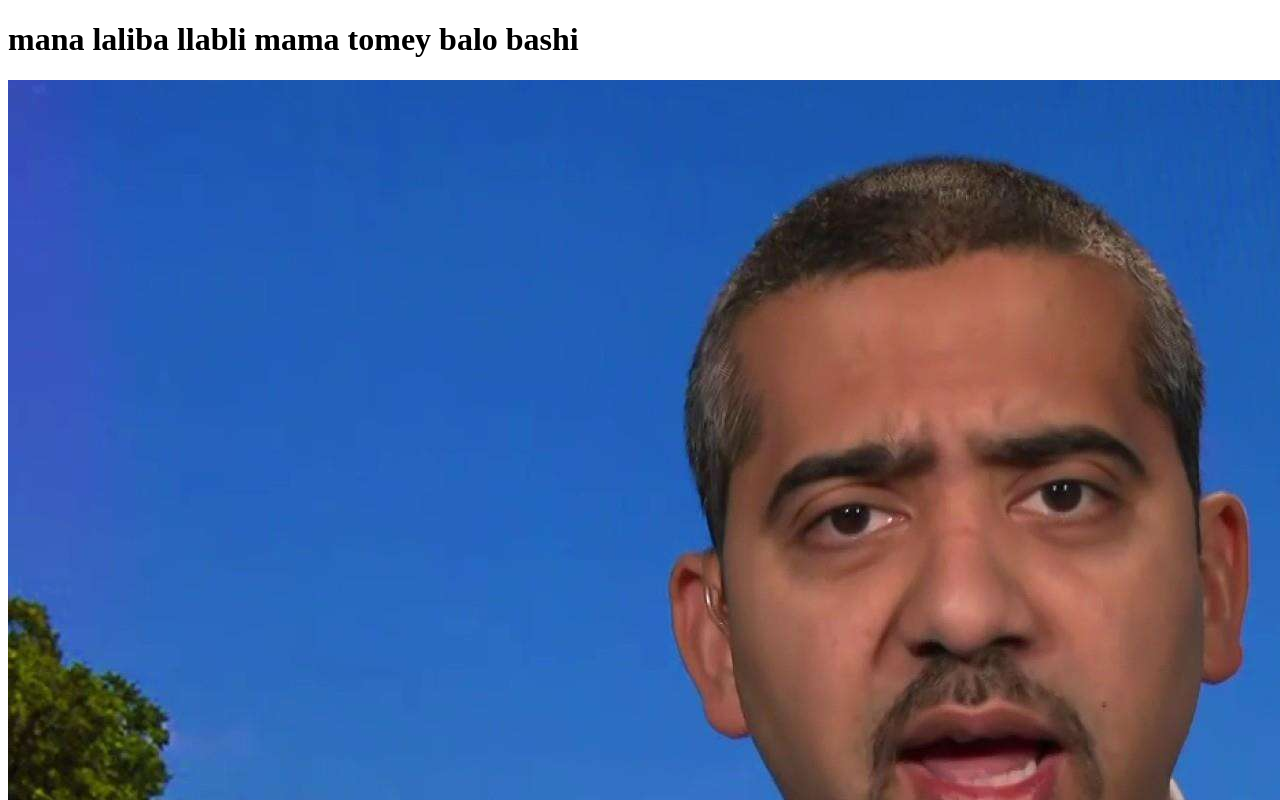
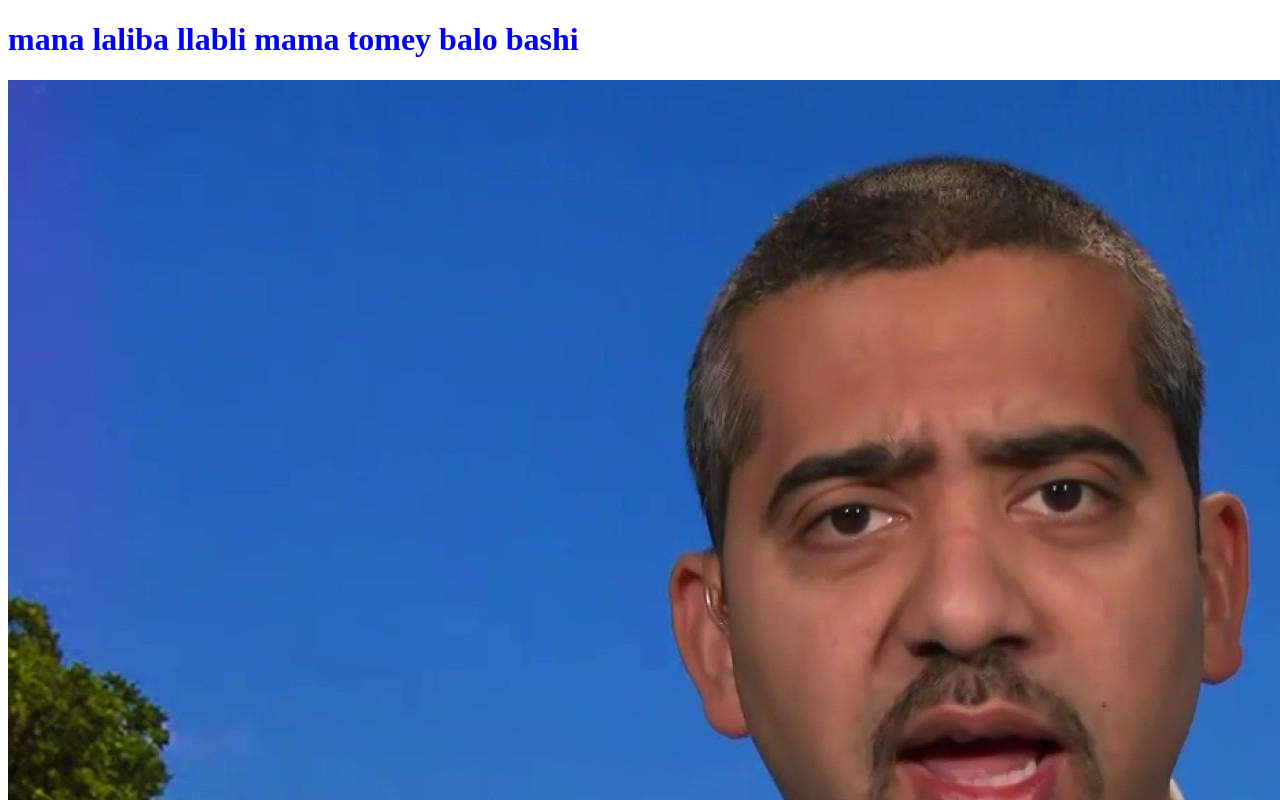
Before and after one commit to hasanmahdi502/my-frist-repo, a plain HTML site: page index.html in a window 1280 px wide. Shown: the top 800 px of the page. Drawn offline with Linux system fonts and the light colour scheme.

Commit message:
style added

```diff
--- a/index.html
+++ b/index.html
@@ -5,9 +5,13 @@
           <meta http-equiv="X-UA-Compatible" content="IE=edge">
           <meta name="viewport" content="width=device-width, initial-scale=1.0">
           <title>my frist repository</title>
+           <div id="mehedi">
+
+           </div>
+        <link rel="stylesheet" href="style.css">
 </head>
 <body>
-          <h1> mana laliba llabli mama tomey balo bashi </h1>
+          <h1 id="mehedi"> mana laliba llabli mama tomey balo bashi </h1>
           <img src="mehedi 1.jpg" alt="">
 </body>
 </html>
--- /dev/null
+++ b/style.css
@@ -0,0 +1,3 @@
+h1{
+          color: blue;
+}
```
